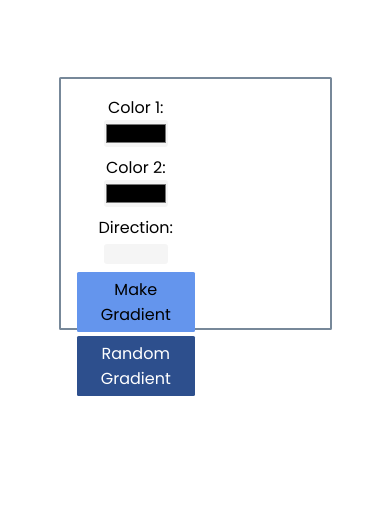
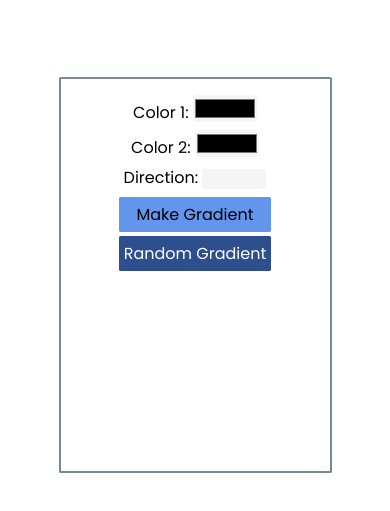
Before and after one commit to ajagbetobi/Linear-Gradient-Creator, a plain HTML site: page index.html in a window 390 px wide. Shown: the part 113-624 px from the top of the page. Drawn offline with Linux system fonts and the light colour scheme.

Commit message:
Initial Commit

```diff
--- a/style.css
+++ b/style.css
@@ -11,7 +11,6 @@
 main{
     display: flex;
     width: 70%;
-    height: 30vh;
     margin: 5rem auto;
     border: 2px solid lightslategray;
     border-radius: .1rem;
@@ -77,8 +76,25 @@ input{
     color: #fff;
 }
 
-@media (max-width: 992px){
+@media (max-width: 900px){
     main{
+        display: flex;
         flex-direction: column;
     }
+    .inputs , .results {
+        display: flex;
+        flex-direction: column;
+        width: 100%;
+        justify-content: center;
+        align-items: center;
+    }
+    .results {
+        margin-top: 1rem;
+    }
+    .visualResult {
+
+        width: 80%;
+        height: 10rem;
+
+    }
 }
```
